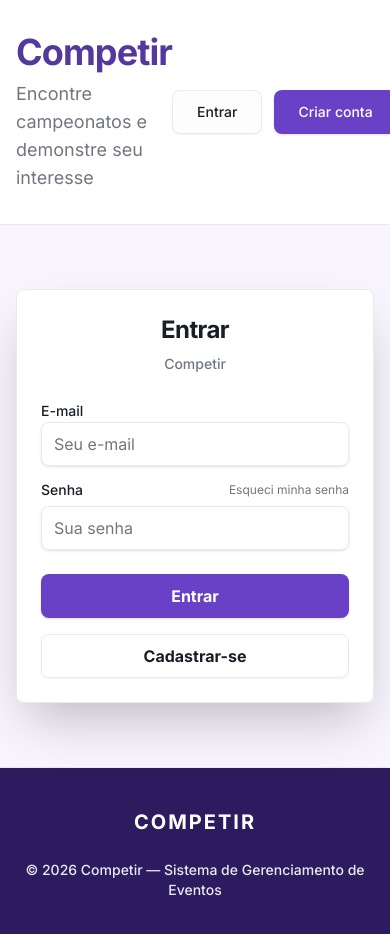
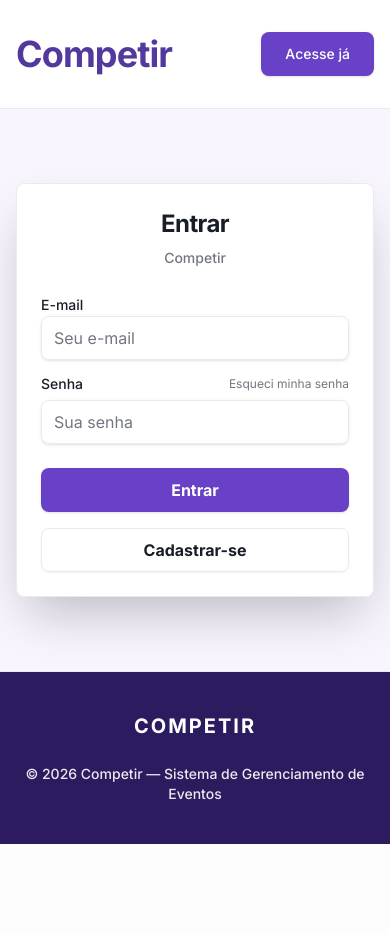
Before and after one commit to leandroandreengelmann/competir, a Next.js app: page /login in a window 390 px wide. Shown: the top 934 px of the page. After the commit the page ends 844 px from the top, so only its background shows below. Built offline with nearby package versions, Linux system fonts and the light colour scheme.

Commit message:
refactor(header): remove botão de cadastro, renomeia login para Acesse já e adiciona responsividade mobile

```diff
--- a/components/public-header.tsx
+++ b/components/public-header.tsx
@@ -24,19 +24,14 @@ export function PublicHeader({ user }: PublicHeaderProps) {
                         <Link href="/" className="hover:opacity-80 transition-opacity">
                             <h1 className="text-4xl font-bold tracking-tight text-[#53389e]">Competir</h1>
                         </Link>
-                        <p className="text-muted-foreground mt-2 text-lg">
+                        <p className="text-muted-foreground mt-2 text-lg hidden sm:block">
                             Encontre campeonatos e demonstre seu interesse
                         </p>
                     </div>
                     {!user && (
-                        <div className="flex gap-3">
-                            <Button variant="outline" asChild>
-                                <Link href="/login">Entrar</Link>
-                            </Button>
-                            <Button asChild>
-                                <Link href="/signup">Criar conta</Link>
-                            </Button>
-                        </div>
+                        <Button asChild>
+                            <Link href="/login">Acesse já</Link>
+                        </Button>
                     )}
                     {user && (
                         <Button variant="outline" asChild>
```
